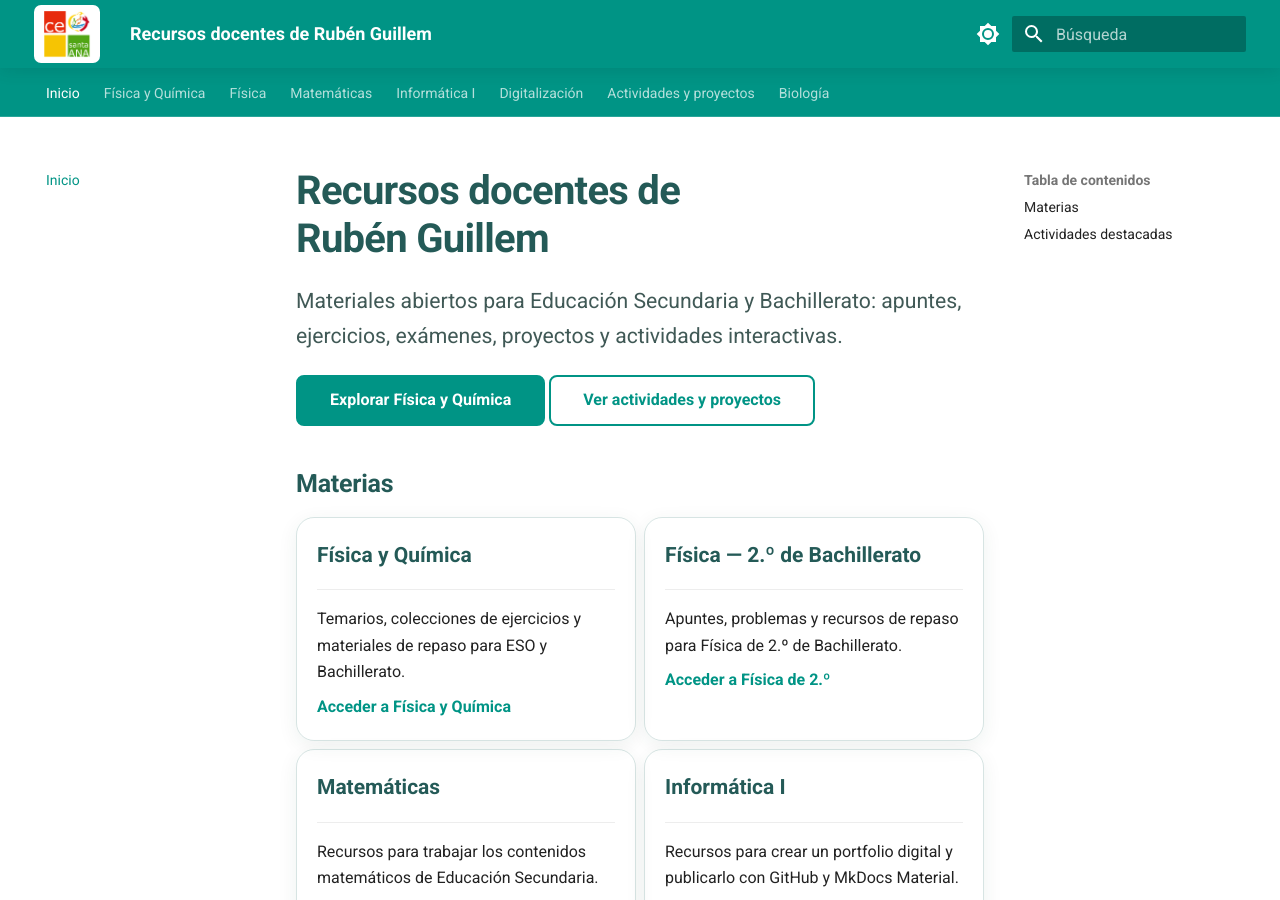
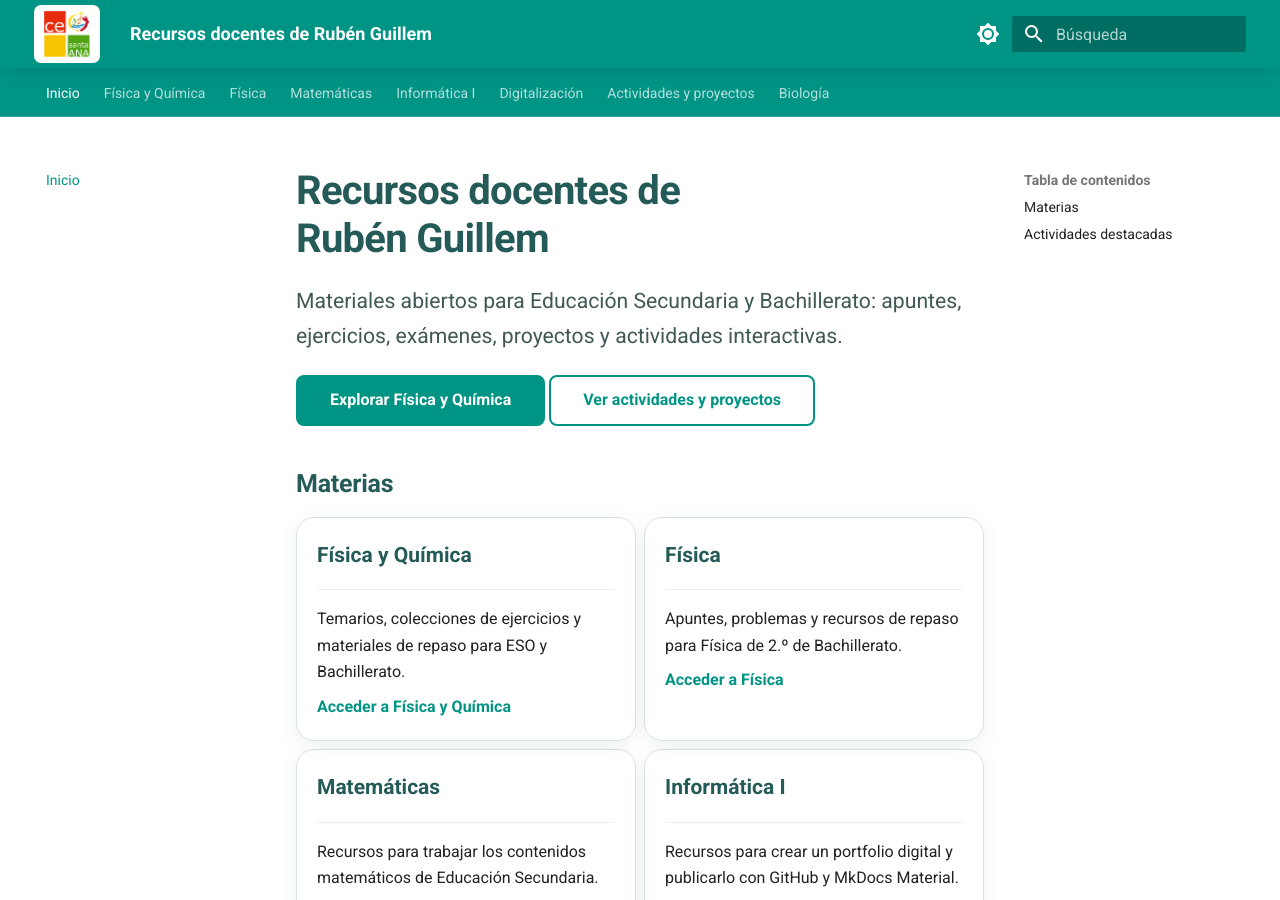
Before and after one commit to 5n7t99rb9d-web/recursos-docentes, an MkDocs documentation site: the page built from docs/index.md, in a window 1280 px wide and 900 px high. Built offline with MkDocs 1.6.1 and Material for MkDocs 9.7.7, drawn with Linux system fonts in a browser that asks for light colours.

Commit message:
Renombrar Física en la portada

```diff
--- a/docs/index.md
+++ b/docs/index.md
@@ -17,13 +17,13 @@ Materiales abiertos para Educación Secundaria y Bachillerato: apuntes, ejercici
 
     [Acceder a Física y Química](fisica-quimica/index.md)
 
--   **Física — 2.º de Bachillerato**
+-   **Física**
 
     ---
 
     Apuntes, problemas y recursos de repaso para Física de 2.º de Bachillerato.
 
-    [Acceder a Física de 2.º](fisica/2-bach/index.md)
+    [Acceder a Física](fisica/2-bach/index.md)
 
 -   **Matemáticas**
 
```
